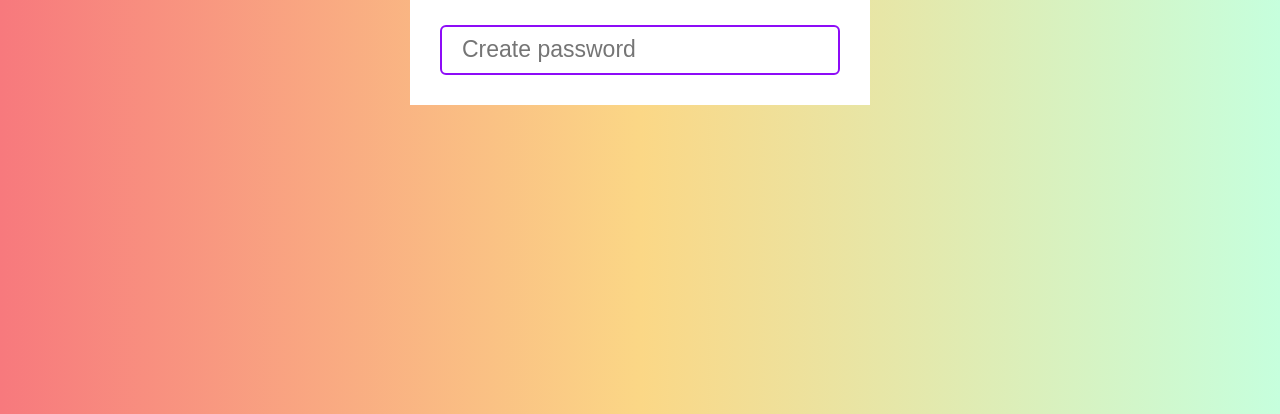
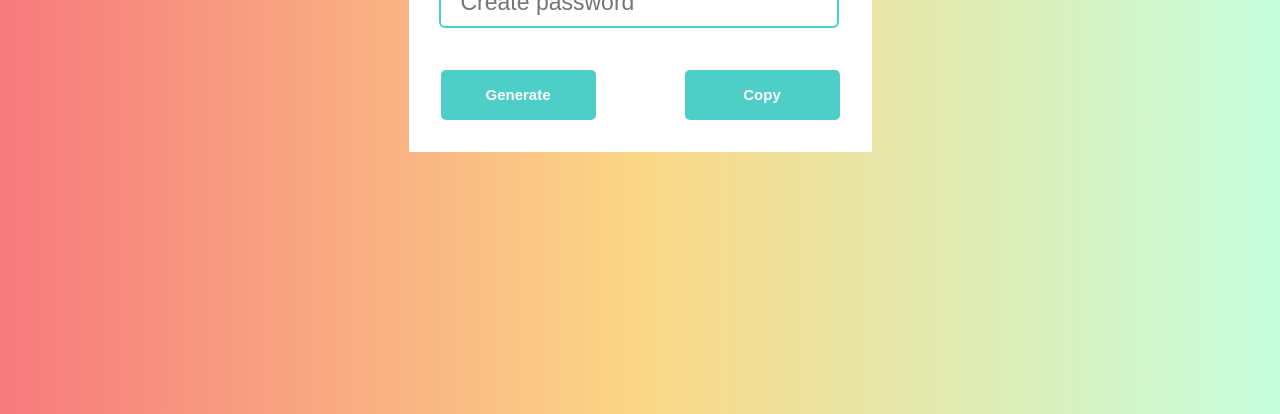
Before and after one commit to KetrinZireael/Random_Password_Generator, a plain HTML site: page index.html in a window 1280 px wide. Shown: the part 386-800 px from the top of the page. Drawn offline with Linux system fonts and the light colour scheme.

Commit message:
Finish style

```diff
--- a/css/style.css
+++ b/css/style.css
@@ -35,7 +35,7 @@ body {
   margin-bottom: 40px;
   text-align: center;
   font-size: 26px;
-  color: #015a96;
+  color: #008079;
   font-family: sans-serif;
 }
 
@@ -46,7 +46,7 @@ input {
   width: 400px;
   border-radius: 6px;
   border: none;
-  border: 2px solid #8d0cf7;
+  border: 2px solid #4dcec7;
   outline: none;
   font-size: 22px;
 }
@@ -54,3 +54,28 @@ input {
 input::placeholder {
   font-size: 23px;
 }
+
+#button {
+  font-family: sans-serif;
+  font-size: 15px;
+  margin-top: 40px;
+  width: 155px;
+  height: 50px;
+  text-align: center;
+  background-color: #4dcec7;
+  display: flex;
+  color: white;
+  justify-content: center;
+  align-items: center;
+  cursor: pointer;
+  border-radius: 5px;
+}
+
+.btn2 {
+  margin-left: 85px;
+}
+
+#button:hover {
+  color: white;
+  background-color: #0d9b94;
+}
--- a/index.html
+++ b/index.html
@@ -10,6 +10,14 @@
     <div class="box">
       <h2>Random Password Generator</h2>
       <input type="text" name="" placeholder="Create password" id="password" />
+      <table>
+        <th>
+          <div class="butn1" id="button" onclick="genPassword()">Generate</div>
+        </th>
+        <th>
+          <th><a class="btn2" id="button" onclick="copyPassword()">Copy</a></th>
+        </th>
+      </table>
     </div>
     <script src="js/main.js"></script>
   </body>
```
